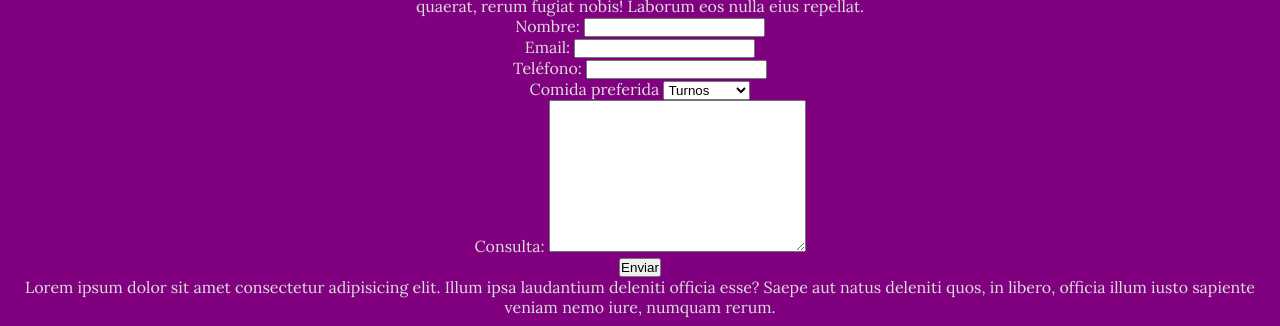
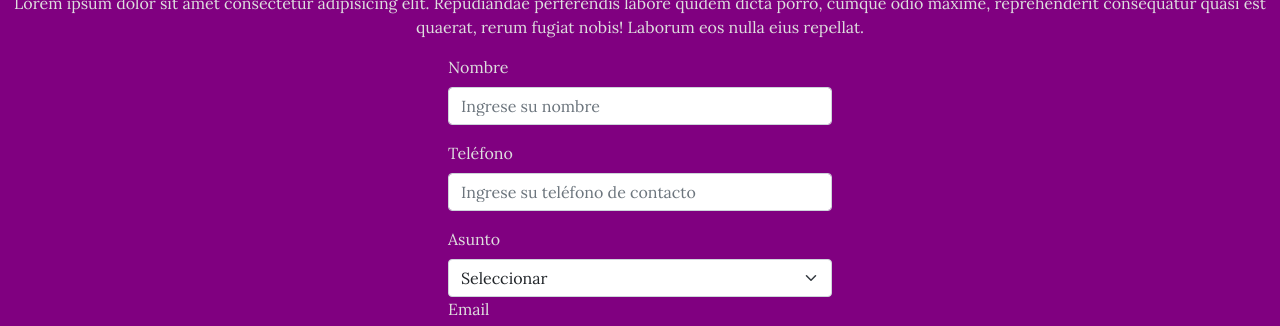
Before and after one commit to mcarreyra/santeria-7rayos, a plain HTML site: page contacto.html in a window 1280 px wide. Shown: the part 233-559 px from the top of the page. Drawn offline with nearby package versions, Linux system fonts and the light colour scheme.

Commit message:
Primer agregado de bootstrap

```diff
--- a/contacto.html
+++ b/contacto.html
@@ -5,6 +5,10 @@
     <meta http-equiv="X-UA-Compatible" content="IE=edge">
     <meta name="viewport" content="width=device-width, initial-scale=1.0">
     <title>Los Siete Rayos</title>
+
+    <!-- CSS only -->
+    <link href="https://cdn.jsdelivr.net/npm/bootstrap@5.1.3/dist/css/bootstrap.min.css" rel="stylesheet" integrity="sha384-1BmE4kWBq78iYhFldvKuhfTAU6auU8tT94WrHftjDbrCEXSU1oBoqyl2QvZ6jIW3" crossorigin="anonymous">
+
     <link rel="stylesheet" href="./estilo.css">
     <link rel="preconnect" href="https://fonts.googleapis.com">
     <link rel="preconnect" href="https://fonts.gstatic.com" crossorigin>
@@ -58,36 +62,45 @@
             <p class="contacto">Lorem ipsum dolor sit amet consectetur adipisicing elit. Repudiandae perferendis labore quidem dicta porro, cumque odio maxime, reprehenderit consequatur quasi est quaerat, rerum fugiat nobis! Laborum eos nulla eius repellat.</p>
         </div>
 
-        <form class="contacto" action="">
+        <section>
+            <form class="contacto__form" action="">
+                <div class="mb-3">
+                    <label for="exampleFormControlInput1" class="form-label">Nombre</label>
+                    <input type="text" class="form-control" id="exampleFormControlInput1" placeholder="Ingrese su nombre">
+                </div>
+
+                <div class="mb-3">
+                    <label for="exampleFormControlInput1" class="form-label">Teléfono</label>
+                    <input type="number" class="form-control" id="exampleFormControlInput1" placeholder="Ingrese su teléfono de contacto">
+                </div>
+
                 <div>
-                 <label for="fullname">Nombre:</label>
-                 <input type="text" id="fullname" name="fullname">
-            </div>
-            <div>
-                <label for="edad">Email:</label>
-                 <input type="email" id="edad" name="edad">
-            </div>
-             <div>
-                 <label for="phone">Teléfono:</label>
-                 <input type="number" id="phone" name="phone">
-             </div>
-             <div>
-                <label for="asunto">Comida preferida</label>
-                <select name="asunto" id="asunto">
-                    <option value="turnos">Turnos</option>
-                    <option value="productos">Productos</option>
-                    <option value="mayoristas">Mayoristas</option>
-                    <option value="otros">Otros</option>
+                    <label for="exampleFormControlInput1" class="form-label">Asunto</label>
+                    <select class="form-select" aria-label="Default select example">
+                        <option selected>Seleccionar</option>
+                        <option value="1">Turnos</option>
+                        <option value="2">Productos</option>
+                        <option value="3">Mayoristas</option>
+                        <option value="4">Otros</option>
                     </select>
                 </div>
-             <div>
-                 <label for="consulta">Consulta:</label>
-                 <textarea name="consulta" id="consulta" cols="30" rows="10"></textarea>
+
+                <div class="mb-3">
+                    <label for="exampleFormControlInput1" class="form-label">Email</label>
+                    <input type="email" class="form-control" id="exampleFormControlInput1" placeholder="name@example.com">
                 </div>
+
+                <div class="mb-3">
+                    <label for="exampleFormControlTextarea1" class="form-label">Consulta</label>
+                    <textarea class="form-control" id="exampleFormControlTextarea1" rows="3"></textarea>
+                </div>
+
                 <div>
                      <button>Enviar</button>
                 </div>
             </form>
+
+        </section>
 
         <div>
              <p class="contacto">Lorem ipsum dolor sit amet consectetur adipisicing elit. Illum ipsa laudantium deleniti officia esse? Saepe aut natus deleniti quos, in libero, officia illum iusto sapiente veniam nemo iure, numquam rerum.</p>
@@ -126,6 +139,8 @@
 
     </footer>
 
+    <!-- JavaScript Bundle with Popper -->
+<script src="https://cdn.jsdelivr.net/npm/bootstrap@5.1.3/dist/js/bootstrap.bundle.min.js" integrity="sha384-ka7Sk0Gln4gmtz2MlQnikT1wXgYsOg+OMhuP+IlRH9sENBO0LRn5q+8nbTov4+1p" crossorigin="anonymous"></script>
 
 </body>
 </html>
--- a/estilo.css
+++ b/estilo.css
@@ -41,6 +41,12 @@ div p {
 .contacto {
     text-align: center;
     color: rgb(222, 222, 222);
+}
+
+.contacto__form {
+    max-width: 30%;
+    color: rgb(222, 222, 222);
+    margin: 0 auto;
 }
 
 ul {
@@ -93,6 +99,13 @@ a.nav {
 }
 
 /* Productos con descuentos y destacados */
+
+.imagenes {
+    border-radius: 1rem;
+    width: 100px;
+    height: 100px;
+    background-size: cover;
+}
 
 .imagenes__index {
     border-radius: 1rem;
```
Also changed, not shown: index.html (+8 -0 lines). Lines whose indentation alone changed are shown as unchanged.
